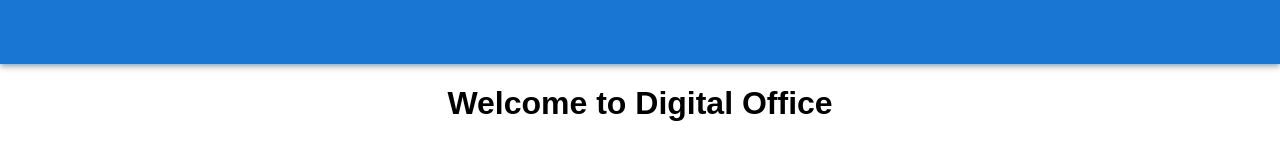
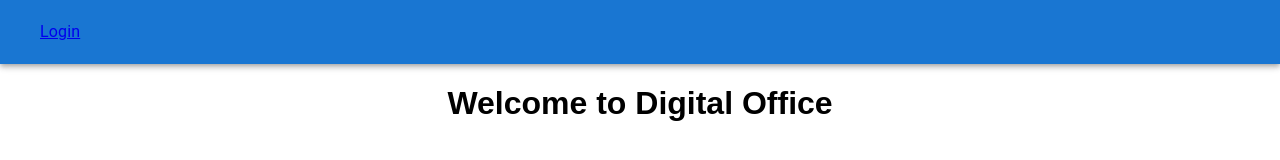
Before and after one commit to csimes/time-tracking-client, a React (Create React App) app: page / in a window 1280 px wide. Shown: the top 160 px of the page. Built offline with nearby package versions, Linux system fonts and the light colour scheme; no server answers.

Commit message:
Added login route to nav to display when logged out

```diff
--- a/src/components/home/Nav.tsx
+++ b/src/components/home/Nav.tsx
@@ -107,9 +107,7 @@ this.props.fetchEmployeeId()
               </div>
             )
           : (
-            <div>
-
-            </div>
+            <MenuItem onClick={this.handleClose}><Link to="/login">Login</Link></MenuItem>
           )
           }
           </Toolbar>
@@ -119,6 +117,9 @@ this.props.fetchEmployeeId()
             <Switch>
               <Route exact path="/">
                 <Home />
+                </Route>
+                <Route exact path="/login">
+                  <Auth updateToken={this.props.updateToken} />
                 </Route>
               <Route exact path="/employee/profile">
                   <EmployeeIndex fetchEmployeeId={this.props.fetchEmployeeId} sessionToken={this.props.sessionToken} employeeId={this.props.employeeId}/>
```
